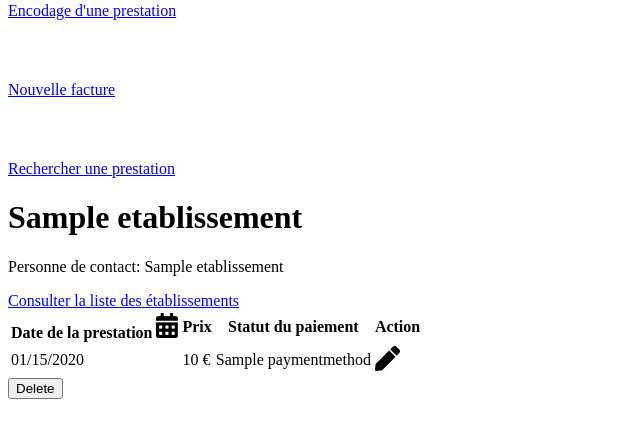
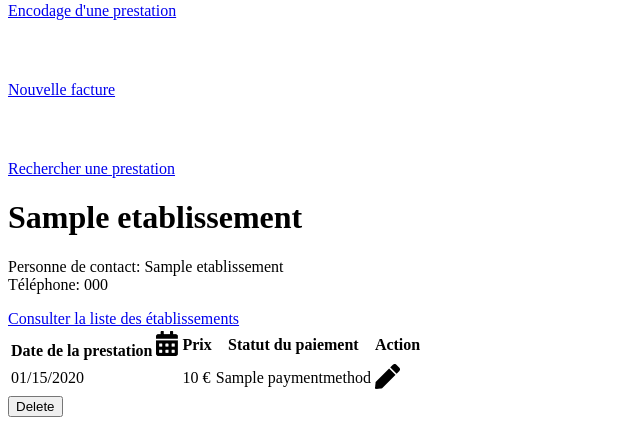
Before and after one commit to Thomas905/CMusic, a Symfony app: template templates/etablissement/show.html.twig in a window 1280 px wide. Shown: the part 556-981 px from the top of the page, without its empty margins (0-640 px from the left). Before the commit the page ends 955 px from the top, so only its background shows below. Run offline with Twig, Linux system fonts and the light colour scheme; the template is opened without the code that fills it: most values are stand-ins (such as "Sample title", 1, 10 or a date in 2020); some libraries are stand-ins or nearby versions.

Commit message:
fix show etablissement

```diff
--- a/templates/etablissement/show.html.twig
+++ b/templates/etablissement/show.html.twig
@@ -6,7 +6,7 @@
 {{ include('components/_side.html.twig') }}
     <div class="right">
         <h1 class="text-center mt-5">{{ etablissement.name }} </h1>
-        <p class="text-center">Personne de contact: {{ etablissement.nameContact }}</p>
+        <p class="text-center">Personne de contact: {{ etablissement.nameContact }} <br>Téléphone: {{ etablissement.phone }}</p>
         <a href="{{ path('etablissement_index') }}" class="fw-bold mb-7 text-center text-decoration-underline">Consulter la liste des établissements</a>
         <div class="table-responsive">
             <table class="table table-bordered shadow-cmusic">
@@ -20,7 +20,6 @@
                 </thead>
                 <tbody>
                 {% for prestation in etablissement.prestation %}
-                    {{ dump(prestation) }}
                     <tr>
                         <td>{{ prestation.date|date("m/d/Y") }}</td>
                         <td>{{ prestation.price }} €</td>
```
